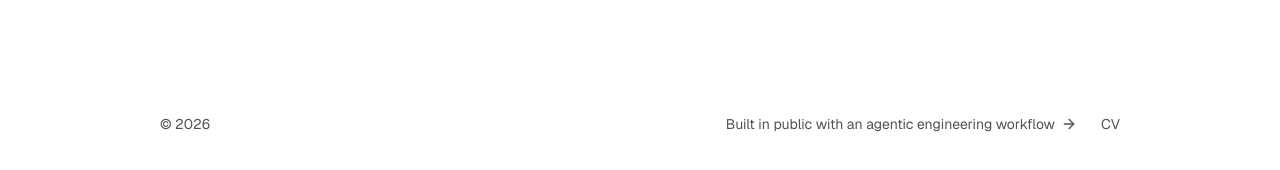
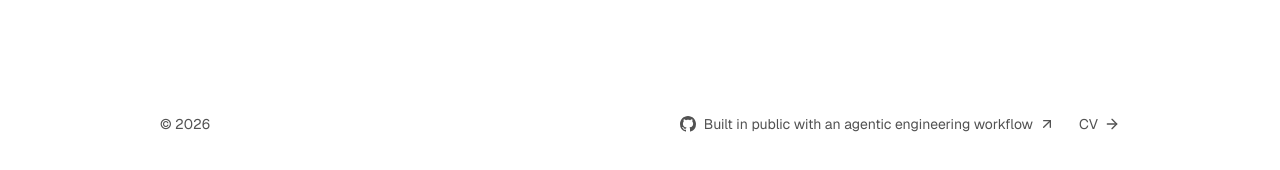
Before and after one commit to sebelapetr/sebela.dev, a Next.js app in the folder apps/web/: page /cv/pdf/unavailable in a window 1280 px wide. Shown: the part 622-792 px from the top of the page. Built offline with nearby package versions, Linux system fonts and the light colour scheme.

Commit message:
feat(web): footer link rows with the GitHub mark and a computed copyright line
Co-Authored-By: Claude Opus 5.5 <noreply@anthropic.com>
Claude-Session: https://claude.ai/code/session_01Wb8sGek2mQBdo5oS39dNgu

```diff
--- a/apps/web/src/modules/_shared/components/footer.tsx
+++ b/apps/web/src/modules/_shared/components/footer.tsx
@@ -1,33 +1,44 @@
 import Link from "next/link";
-import { ArrowRight } from "lucide-react";
+import { ArrowRight, ArrowUpRight } from "lucide-react";
 
+import { copyrightLine } from "../copyright";
 import { repositoryUrl, routes } from "../site";
+import { GitHubMark } from "./github-mark";
 
+// A full-width row on phones (the trailing arrow marks it as a link without hover), an inline link
+// from md up.
 const linkClass =
-  "inline-flex min-h-11 items-center gap-1.5 underline-offset-4 hover:text-foreground hover:underline focus-visible:underline";
+  "flex min-h-11 w-full items-center justify-between gap-3 py-2.5 underline-offset-4 hover:text-foreground hover:underline focus-visible:underline md:inline-flex md:w-auto md:justify-start md:gap-1.5 md:py-0";
 
-/** The site footer: the copyright line, the public repository and the CV. Not printed. */
+/**
+ * The site footer: its links (the public repository with the GitHub mark, the CV) and the copyright
+ * line with the current year. Phones show the links as rows first, then a divider and the
+ * copyright line; from md up everything sits in one row. Not printed.
+ */
 export function Footer({ name }: { readonly name: string | null }) {
-  const year = String(new Date().getFullYear());
   return (
     <footer className="print:hidden">
-      <div className="layout-page flex flex-col gap-2 py-8 text-sm text-muted-foreground md:flex-row md:items-center md:justify-between">
-        <p>{name === null ? `© ${year}` : `© ${year} ${name}`}</p>
+      <div className="layout-page flex flex-col py-8 text-sm text-muted-foreground md:flex-row md:items-center md:justify-between md:gap-6">
         <ul className="flex flex-col md:flex-row md:gap-6">
           <li>
-            <a href={repositoryUrl} className={`${linkClass} py-3`}>
-              <span>
-                Built in public with an agentic engineering workflow
-                <ArrowRight aria-hidden="true" className="ml-1.5 inline size-4 align-[-0.2em]" />
+            <a href={repositoryUrl} className={linkClass}>
+              <span className="flex items-center gap-2">
+                <GitHubMark className="size-4 shrink-0" />
+                <span>Built in public with an agentic engineering workflow</span>
               </span>
+              <ArrowUpRight aria-hidden="true" className="size-4 shrink-0" />
             </a>
           </li>
           <li>
             <Link href={routes.cv} prefetch={false} className={linkClass}>
               CV
+              <ArrowRight aria-hidden="true" className="size-4 shrink-0" />
             </Link>
           </li>
         </ul>
+        <p className="mt-4 border-t border-border pt-6 md:order-first md:mt-0 md:border-t-0 md:pt-0">
+          {copyrightLine(name, new Date())}
+        </p>
       </div>
     </footer>
   );
--- /dev/null
+++ b/apps/web/src/modules/_shared/components/github-mark.tsx
@@ -0,0 +1,17 @@
+/**
+ * The GitHub mark (Octicons `mark-github`), drawn in the text colour. Lucide has no brand icons.
+ * Decorative: the link beside it carries the name.
+ */
+export function GitHubMark({ className }: { readonly className?: string }) {
+  return (
+    <svg
+      aria-hidden="true"
+      focusable="false"
+      viewBox="0 0 16 16"
+      fill="currentColor"
+      className={className}
+    >
+      <path d="M8 0c4.42 0 8 3.58 8 8a8.013 8.013 0 0 1-5.45 7.59c-.4.08-.55-.17-.55-.38 0-.27.01-1.13.01-2.2 0-.75-.25-1.23-.54-1.48 1.78-.2 3.65-.88 3.65-3.95 0-.88-.31-1.59-.82-2.15.08-.2.36-1.02-.08-2.12 0 0-.67-.22-2.2.82-.64-.18-1.32-.27-2-.27-.68 0-1.36.09-2 .27-1.53-1.03-2.2-.82-2.2-.82-.44 1.1-.16 1.92-.08 2.12-.51.56-.82 1.28-.82 2.15 0 3.06 1.86 3.75 3.64 3.95-.23.2-.44.55-.51 1.07-.46.21-1.61.55-2.33-.66-.15-.24-.6-.83-1.23-.82-.67.01-.27.38.01.53.34.19.73.9.82 1.13.16.45.68 1.31 2.69.94 0 .67.01 1.3.01 1.49 0 .21-.15.45-.55.38A7.995 7.995 0 0 1 0 8c0-4.42 3.58-8 8-8Z" />
+    </svg>
+  );
+}
--- a/apps/web/src/modules/_shared/copyright.ts
+++ b/apps/web/src/modules/_shared/copyright.ts
@@ -1,4 +1,5 @@
 /** The footer's copyright line: "© <year> <name>", the year alone when no name could be read. */
 export function copyrightLine(name: string | null, today: Date): string {
-  throw new Error("not implemented", { cause: { name, today } });
+  const year = String(today.getFullYear());
+  return name ? `© ${year} ${name}` : `© ${year}`;
 }
--- a/apps/web/src/modules/_shared/index.ts
+++ b/apps/web/src/modules/_shared/index.ts
@@ -1,12 +1,13 @@
 // The shared module: what the website's modules and routes have in common — the site header (the
 // navigation, its mobile menu, the skip link and the theme toggle) and the id of the `<main>` it
-// skips to, the theme's pre-paint script, the footer, the CV's actions (the PDF's download and
+// skips to, the theme's pre-paint script, the footer, the GitHub mark beside links to the public repository, the CV's actions (the PDF's download and
 // date, the live CV), the site's own addresses, the anchors of items on its pages, the career's
 // length in years, an exploration's status and an experience's kind in words, the technology
 // groups, mailto links, Markdown as plain text, the education records as rows, dates and periods in words, and safe
 // Markdown prose. Importable from client components; imports no other module.
 export { CvActions } from "./components/cv-actions";
 export { Footer } from "./components/footer";
+export { GitHubMark } from "./components/github-mark";
 export { MediaImage, type MediaImageSource } from "./components/media-image";
 export { SiteHeader } from "./components/site-header";
 export { ProseMarkdown, proseComponents } from "./components/markdown";
@@ -27,7 +28,7 @@ export { formatDate, formatPeriod } from "./period";
 export { mailtoHref } from "./mailto";
 export { plainText } from "./plain-text";
 export { mainContentId } from "./navigation";
-export { cvPdfRoutes, roadmapRoutes, routes } from "./site";
+export { cvPdfRoutes, repositoryUrl, roadmapRoutes, routes } from "./site";
 export {
   TECHNOLOGY_GROUP_KEYS,
   technologyGroupLabel,
```
